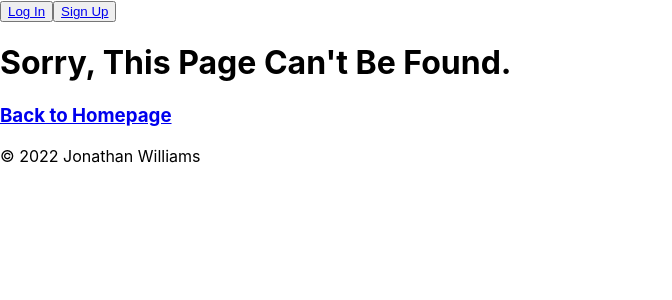
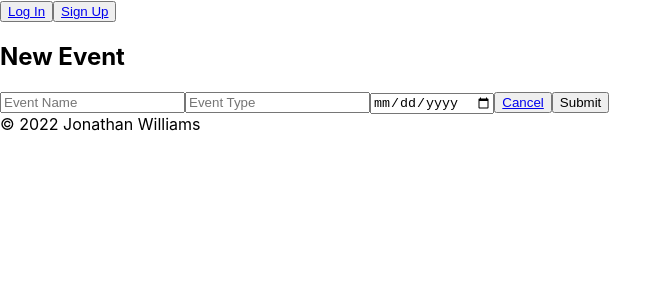
Before and after one commit to LumberJon1/photo-booking, a React (Create React App) app in the folder client/: page /addevent in a window 1280 px wide. Shown: the top 300 px of the page, without its empty margins (0-672 px from the left). Built offline with nearby package versions, Linux system fonts and the light colour scheme; no server answers.

Commit message:
Implemented component to add a new event to logged in user's event list

```diff
--- a/client/src/App.js
+++ b/client/src/App.js
@@ -2,6 +2,7 @@ import {BrowserRouter as Router, Routes, Route} from "react-router-dom";
 import Homepage from './pages/Homepage';
 import Login from "./pages/Login";
 import Signup from "./pages/Signup";
+import EventForm from "./components/EventForm";
 import Projects from "./pages/Projects";
 import NoMatch from './pages/NoMatch';
 import Header from "./components/Header"
@@ -17,6 +18,7 @@ import {
 
 // Allows the use of authentication tokens to use in HttpLink
 import {setContext} from "@apollo/client/link/context";
+
 
 const httpLink = createHttpLink({
   uri: '/graphql',
@@ -65,6 +67,10 @@ function App() {
                 element={<Signup />}
               />
               <Route
+                path="/addevent"
+                element={<EventForm />}
+              />
+              <Route
                 path="*"
                 element={<NoMatch />}
               />
--- /dev/null
+++ b/client/src/components/EventForm/index.js
@@ -0,0 +1,89 @@
+import React, {useState} from "react";
+import {Link} from "react-router-dom";
+import {useMutation, useQuery} from "@apollo/client";
+import {ADD_EVENT} from "../../utils/mutations";
+import {QUERY_ME} from "../../utils/queries"
+
+const EventForm = () => {
+
+    // useQuery hook grabs the data from the query and shows loading while the async function works
+    const {data} = useQuery(QUERY_ME);
+    const [addEvent, {error}] = useMutation(ADD_EVENT);
+
+    // Optional chaining to check if object exists and assign to an empty array if not
+    const username = data?.me.username || "";
+
+    // useState hooks to edit and submit form data
+    const [formState, setFormState] = useState({eventName: "", eventType: "", eventDate: ""});
+
+    // update state based on form input changes
+    const handleChange = (event) => {
+        const { name, value } = event.target;
+
+        setFormState({
+            ...formState,
+            [name]: value,
+        });
+        };
+
+    // submit form
+    const handleFormSubmit = async (event) => {
+        event.preventDefault();
+
+        // Error handling
+        try {
+            const {data} = await addEvent({
+                // Pass in the variables from formState to use in populating addUser
+                variables: {...formState, username: username}
+            });
+            console.log(data);
+            }
+            catch (e) {
+                console.error(e);
+            }
+        };
+
+
+    return (
+        <div>
+            <h2>New Event</h2>
+            <form onSubmit={handleFormSubmit}>
+                <input
+                    type="text"
+                    name="eventName"
+                    id="eventName"
+                    value={formState.eventName}
+                    placeholder="Event Name"
+                    onChange={handleChange}
+                />
+                <input
+                    type="text"
+                    name="eventType"
+                    id="eventType"
+                    value={formState.eventType}
+                    placeholder="Event Type"
+                    onChange={handleChange}
+                />
+                <input
+                    type="date"
+                    name="eventDate"
+                    id="eventDate"
+                    value={formState.eventDate}
+                    onChange={handleChange}
+                />
+                {/* Eventually want to add event length and location */}
+                <button>
+                    <Link to="/projects">Cancel</Link>
+                </button>
+                <button
+                    type="submit"
+                    name="submit"
+                    id="submit"
+                >Submit</button>
+                {error && <div>Event Creation Failed</div>}
+            </form>
+        </div>
+    )
+}
+
+export default EventForm;
--- a/client/src/components/ProjectList/index.js
+++ b/client/src/components/ProjectList/index.js
@@ -1,9 +1,23 @@
 import React from "react";
+import {Link} from "react-router-dom";
+import Auth from "../../utils/auth";
 
 const ProjectList = ({events}) => {
     console.log("events: "+events);
     if (!events.length) {
-        return <h2>No Upcoming Projects</h2>;
+        return (
+            <div>
+                <h2>No Upcoming Projects</h2>
+                {Auth.loggedIn() && (
+                    <div>
+                        <button>
+                            <Link to="/addevent">Add New Event</Link>
+                        </button>
+                    </div>
+                )}
+            </div>
+
+        );
     }
 
     return (
@@ -24,6 +38,13 @@ const ProjectList = ({events}) => {
                     </div>
                 ))
             }
+            {Auth.loggedIn() && (
+                <div>
+                    <button>
+                        <Link to="/addevent">Add New Event</Link>
+                    </button>
+                </div>
+            )}
         </div>
     )
 }
--- a/client/src/pages/Projects.js
+++ b/client/src/pages/Projects.js
@@ -2,13 +2,8 @@ import React from "react";
 import { useQuery } from "@apollo/client";
 import { QUERY_ME} from "../utils/queries";
 import ProjectList from "../components/ProjectList";
-import Auth from "../utils/auth";
-
-
 
 const Projects = () => {
-
-    const loggedIn = Auth.loggedIn();
 
     // useQuery hook grabs the data from the query and shows loading while the async function works
     const {loading, data} = useQuery(QUERY_ME);
--- a/client/src/utils/mutations.js
+++ b/client/src/utils/mutations.js
@@ -23,3 +23,14 @@ export const ADD_USER = gql`
         }
     }
 `;
+
+export const ADD_EVENT = gql`
+    mutation addEvent($eventName: String, $eventType: String, $eventDate: String, $username: String!) {
+        addEvent(eventName: $eventName, eventType: $eventType, eventDate: $eventDate, username: $username) {
+            _id
+            eventName
+            eventType
+            eventDate
+        }
+    }
+`;
```
